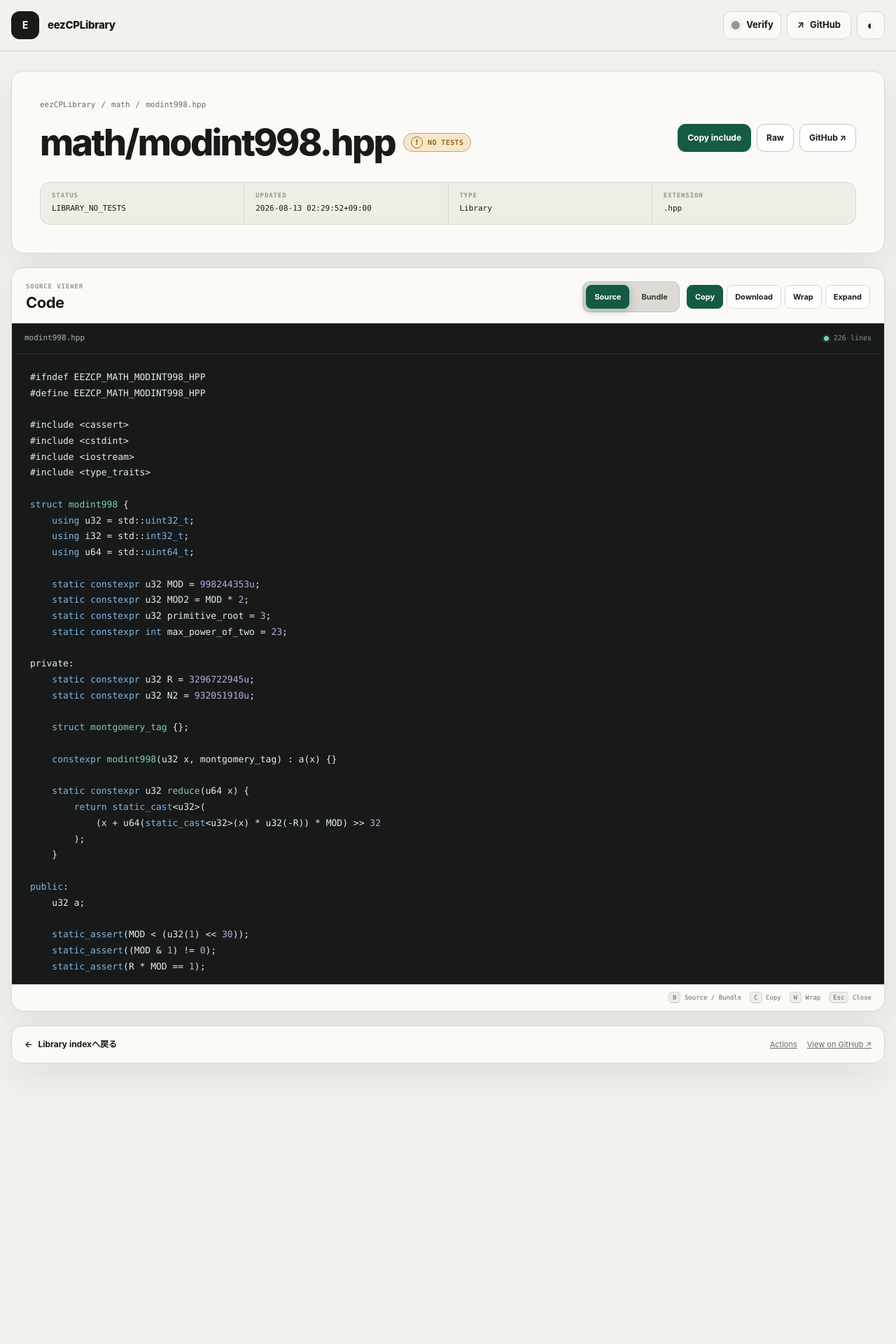
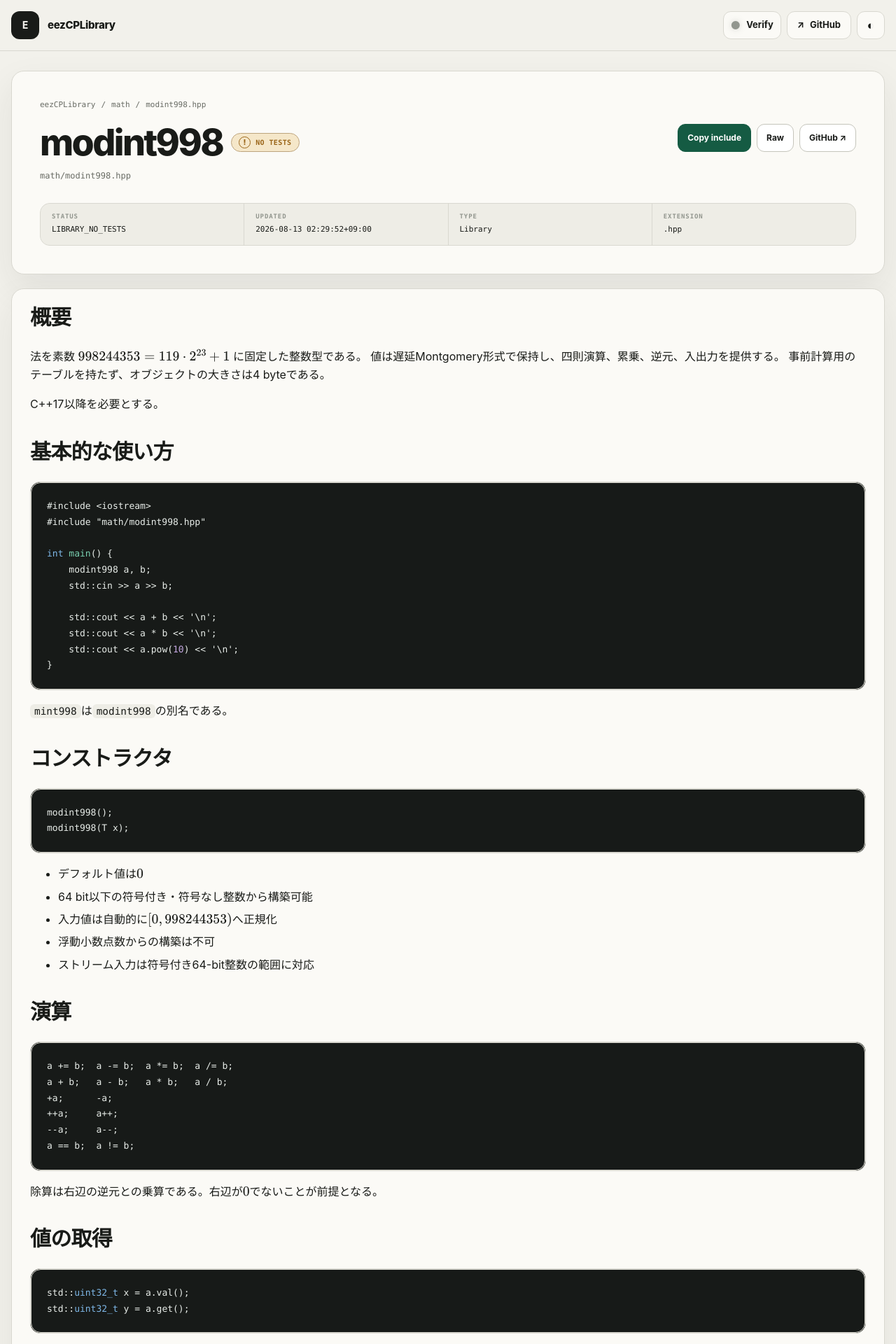
Before and after one commit to 28q/eezCPLibrary, a Jekyll site: the page built from math/modint998.hpp.md, in a window 1280 px wide. Shown: the top 1920 px of the page at 70% size. Built offline with Jekyll 4.4.1, drawn with Linux system fonts in a browser that asks for light colours; formulas are drawn with MathJax 3; some of the changed text lies outside the part shown.

Commit message:
[auto-verifier] docs commit 55fc3f19c827c072b657d913862e541e28584964

````diff
--- a/math/modint998.hpp.md
+++ b/math/modint998.hpp.md
@@ -175,8 +175,111 @@ data:
   verifiedWith: []
 documentation_of: math/modint998.hpp
 layout: document
-redirect_from:
-- /library/math/modint998.hpp
-- /library/math/modint998.hpp.html
-title: math/modint998.hpp
+title: modint998
 ---
+
+## 概要
+
+法を素数 $998244353 = 119 \cdot 2^{23} + 1$ に固定した整数型である。
+値は遅延Montgomery形式で保持し、四則演算、累乗、逆元、入出力を提供する。
+事前計算用のテーブルを持たず、オブジェクトの大きさは4 byteである。
+
+C++17以降を必要とする。
+
+## 基本的な使い方
+
+```cpp
+#include <iostream>
+#include "math/modint998.hpp"
+
+int main() {
+    modint998 a, b;
+    std::cin >> a >> b;
+
+    std::cout << a + b << '\n';
+    std::cout << a * b << '\n';
+    std::cout << a.pow(10) << '\n';
+}
+```
+
+`mint998`は`modint998`の別名である。
+
+## コンストラクタ
+
+```cpp
+modint998();
+modint998(T x);
+```
+
+- デフォルト値は$0$
+- 64 bit以下の符号付き・符号なし整数から構築可能
+- 入力値は自動的に$[0, 998244353)$へ正規化
+- 浮動小数点数からの構築は不可
+- ストリーム入力は符号付き64-bit整数の範囲に対応
+
+## 演算
+
+```cpp
+a += b;  a -= b;  a *= b;  a /= b;
+a + b;   a - b;   a * b;   a / b;
++a;      -a;
+++a;     a++;
+--a;     a--;
+a == b;  a != b;
+```
+
+除算は右辺の逆元との乗算である。右辺が$0$でないことが前提となる。
+
+## 値の取得
+
+```cpp
+std::uint32_t x = a.val();
+std::uint32_t y = a.get();
+```
+
+`val()`と`get()`は通常表現の値を$[0, 998244353)$で返す。
+
+メンバ`a`は特殊化したNTTなどから遅延Montgomery表現へ直接アクセスするために公開されている。
+通常の整数値として扱う場合は`val()`または`get()`を用いる。
+
+## 累乗・逆元
+
+```cpp
+modint998 y = a.pow(exponent);
+modint998 z = a.inv();
+modint998 w = a.inverse();
+```
+
+- `pow(exponent)`：非負整数`exponent`乗
+- `inv()` / `inverse()`：乗法逆元。呼び出し時に値が$0$でないことが前提
+- `inv()`は固定された加算鎖により38回のMontgomery乗算で計算
+
+## 定数
+
+```cpp
+modint998::MOD                 // 998244353
+modint998::MOD2                // 2 * MOD
+modint998::primitive_root      // 3
+modint998::max_power_of_two    // 23
+modint998::mod()
+modint998::get_mod()
+```
+
+## raw生成
+
+```cpp
+modint998 x = modint998::raw(value);
+modint998 y = modint998::montgomery_raw(word);
+```
+
+- `raw(value)`：`value`が$[0, MOD)$であることを前提に通常表現から生成
+- `montgomery_raw(word)`：有効な遅延Montgomery表現を直接格納
+
+どちらも入力範囲を検査しない。前提を満たせる特殊化コードでのみ用いる。
+
+## 計算量
+
+- 加減乗算、比較、値の取得：$O(1)$
+- 除算、逆元：$O(1)$（固定38回のMontgomery乗算）
+- `pow(exponent)`：$O(\log exponent)$
+- 使用メモリ：1要素あたり4 byte
````
Also changed, not shown: IO/fastio_safe.hpp.md (+1 -1 lines), IO/fastio_unsafe.hpp.md (+1 -1 lines), index.md (+1 -1 lines).
